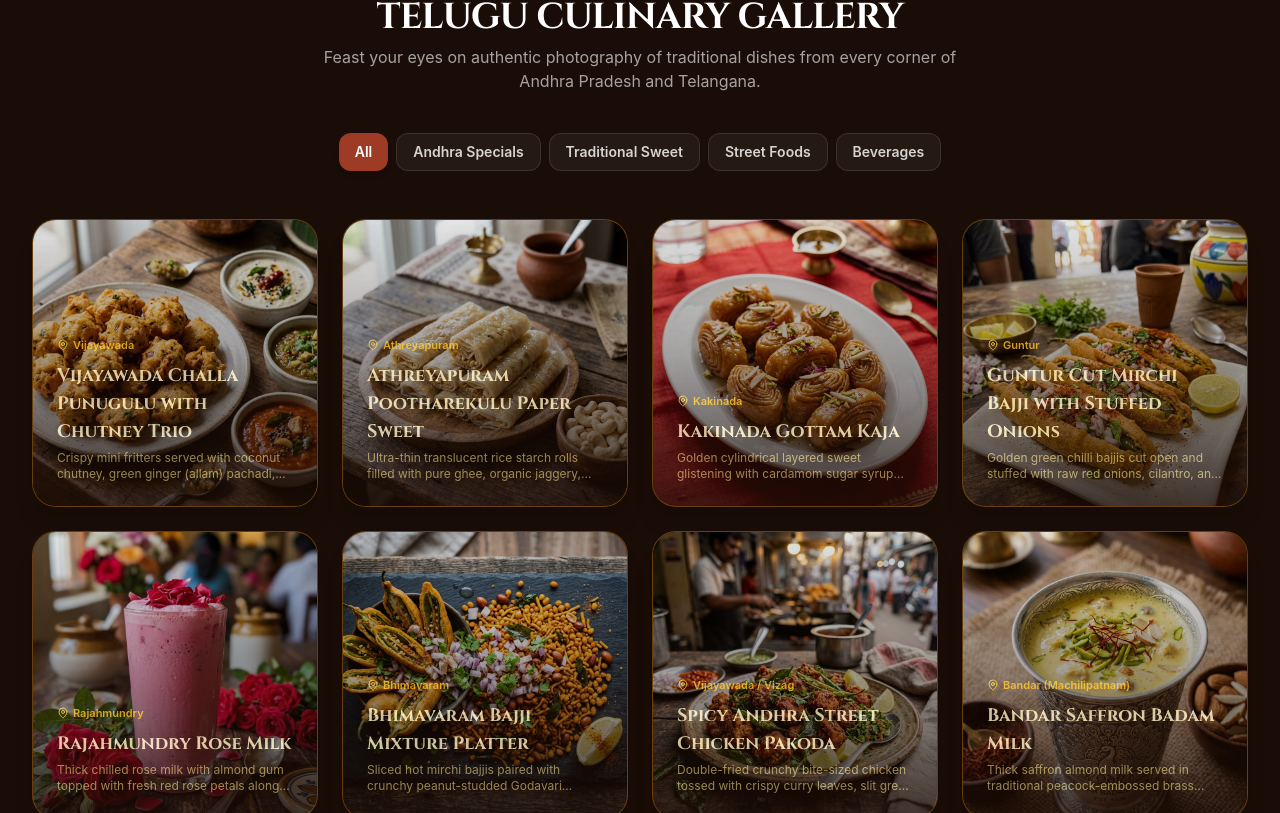
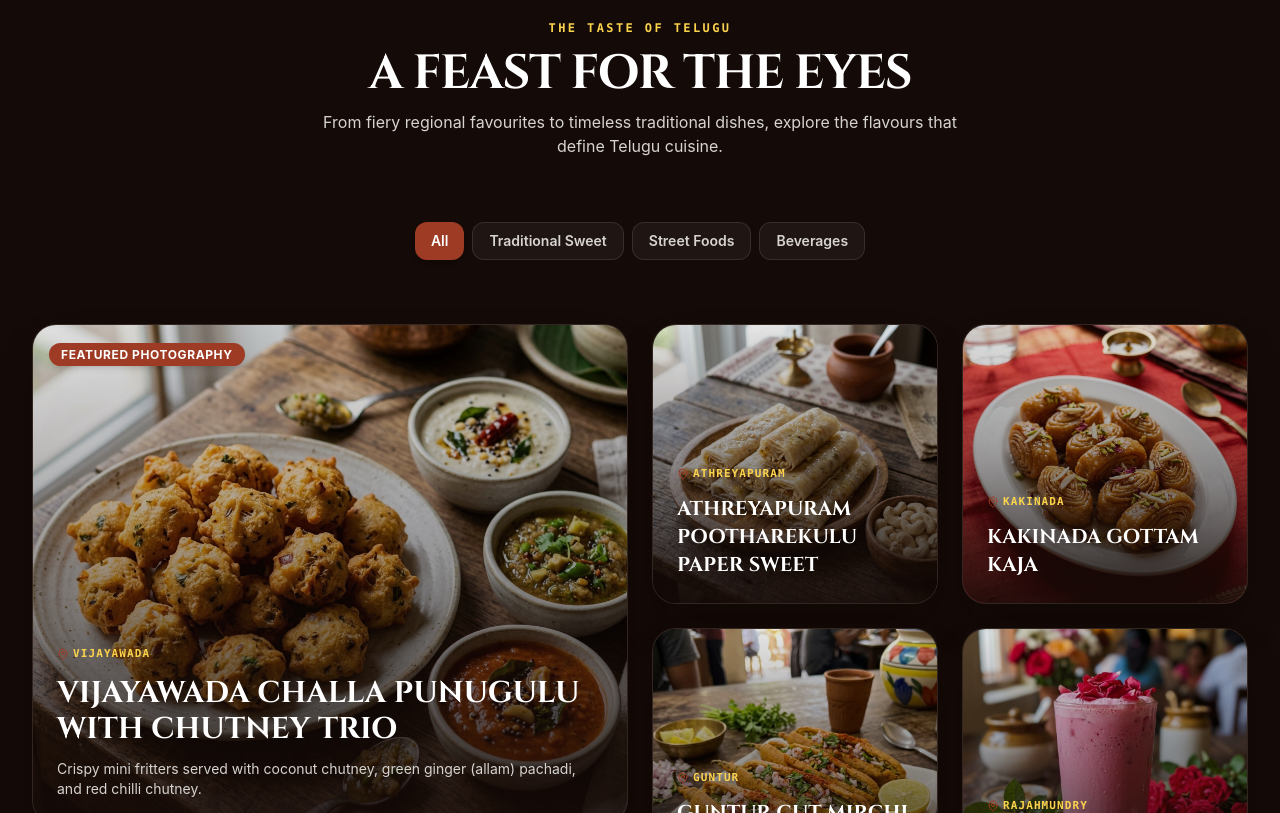
Before and after one commit to sairaghavendra123/All-in-1-places, a React (Vite) app: page / in a window 1280 px wide. Shown: the part 7947-8760 px from the top of the page. Built offline with nearby package versions, Linux system fonts and the light colour scheme; a web font is replaced by a local one.

Commit message:
Refine Food Gallery section into a premium editorial magazine showcase

```diff
--- a/src/components/FoodGallery.jsx
+++ b/src/components/FoodGallery.jsx
@@ -1,37 +1,42 @@
 import React, { useState } from 'react';
 import { motion, AnimatePresence } from 'framer-motion';
-import { Camera, Maximize2, X, MapPin, Sparkles } from 'lucide-react';
+import { Maximize2, X, MapPin, Sparkles } from 'lucide-react';
 import { FOOD_GALLERY } from '../data/foodData';
 
 export default function FoodGallery() {
   const [selectedImage, setSelectedImage] = useState(null);
   const [galleryFilter, setGalleryFilter] = useState('All');
 
-  const filterTabs = ['All', 'Andhra Specials', 'Traditional Sweet', 'Street Foods', 'Beverages'];
+  const filterTabs = ['All', 'Traditional Sweet', 'Street Foods', 'Beverages'];
 
   const filteredGallery = galleryFilter === 'All'
     ? FOOD_GALLERY
-    : FOOD_GALLERY.filter((item) => item.category === galleryFilter);
+    : FOOD_GALLERY.filter((item) => {
+        if (galleryFilter === 'Traditional Sweet') return item.category === 'Traditional Sweet';
+        if (galleryFilter === 'Street Foods') return item.category === 'Street Foods';
+        if (galleryFilter === 'Beverages') return item.category === 'Beverages';
+        return true;
+      });
 
   return (
-    <section id="gallery" className="py-20 bg-[#1A0D07] relative z-10">
-      <div className="max-w-7xl mx-auto px-4 sm:px-6 lg:px-8">
+    <section id="gallery" className="py-24 sm:py-32 bg-[#140A07] relative overflow-hidden border-t border-white/5">
+      <div className="max-w-7xl mx-auto px-4 sm:px-6 lg:px-8 relative z-10 space-y-12 sm:space-y-16">
 
-        {/* Section Header */}
-        <div className="text-center max-w-2xl mx-auto mb-10 space-y-2">
-          <span className="text-xs font-bold uppercase tracking-[0.2em] text-[#9E3B24]">
-            PHOTOGRAPHY
+        {/* 1. Section Introduction */}
+        <div className="text-center max-w-2xl mx-auto space-y-3">
+          <span className="text-xs font-bold uppercase tracking-[0.2em] text-amber-300 font-mono">
+            THE TASTE OF TELUGU
           </span>
-          <h2 className="font-festive text-3xl sm:text-4xl font-bold text-white tracking-tight uppercase">
-            Telugu Culinary Gallery
+          <h2 className="font-festive text-3xl sm:text-5xl font-bold text-white tracking-tight uppercase">
+            A Feast for the Eyes
           </h2>
-          <p className="text-stone-400 text-sm sm:text-base leading-relaxed">
-            Feast your eyes on authentic photography of traditional dishes from every corner of Andhra Pradesh and Telangana.
+          <p className="text-stone-300 text-sm sm:text-base leading-relaxed font-sans">
+            From fiery regional favourites to timeless traditional dishes, explore the flavours that define Telugu cuisine.
           </p>
         </div>
 
-        {/* Gallery Filter Tabs */}
-        <div className="flex flex-wrap justify-center gap-2 mb-12">
+        {/* 2. Filter Category Selector Bar */}
+        <div className="flex flex-wrap justify-center gap-2">
           {filterTabs.map((tab) => (
             <button
               key={tab}
@@ -47,54 +52,78 @@ export default function FoodGallery() {
           ))}
         </div>
 
-        {/* Masonry / Grid Gallery */}
-        <div className="grid grid-cols-1 sm:grid-cols-2 lg:grid-cols-4 gap-6">
-          {filteredGallery.map((item, index) => (
+        {/* 3. Asymmetric Magazine Editorial Grid Layout */}
+        <div className="grid grid-cols-1 md:grid-cols-3 lg:grid-cols-4 gap-6 items-start">
+          {filteredGallery.map((item, index) => {
+            const isFeatured = index === 0 && galleryFilter === 'All';
+
+            return (
               <motion.div
                 key={item.id}
                 layout
-              initial={{ opacity: 0, scale: 0.9 }}
-              animate={{ opacity: 1, scale: 1 }}
-              exit={{ opacity: 0, scale: 0.9 }}
+                initial={{ opacity: 0, y: 20 }}
+                animate={{ opacity: 1, y: 0 }}
+                exit={{ opacity: 0, scale: 0.95 }}
                 transition={{ duration: 0.4, delay: index * 0.05 }}
                 onClick={() => setSelectedImage(item)}
-              className="relative group rounded-3xl overflow-hidden cursor-pointer border border-amber-500/30 shadow-xl bg-[#2B160C] h-72"
+                className={`group rounded-3xl overflow-hidden cursor-pointer border border-white/10 shadow-2xl bg-[#1C0D07] relative flex flex-col justify-end transition-all duration-300 hover:-translate-y-1.5 ${
+                  isFeatured
+                    ? 'md:col-span-2 md:row-span-2 h-[420px] sm:h-[500px]'
+                    : 'h-[260px] sm:h-[280px]'
+                }`}
               >
+                {/* Full Cover Image */}
+                <div className="absolute inset-0 z-0 overflow-hidden bg-stone-900">
                   <img
                     src={item.image}
                     alt={item.title}
-                className="w-full h-full object-cover group-hover:scale-110 transition-transform duration-700 filter brightness-90 group-hover:brightness-100"
+                    className="w-full h-full object-cover object-center group-hover:scale-105 transition-transform duration-700 ease-out filter brightness-90 group-hover:brightness-95"
                   />
+                  {/* Bottom Dark Gradient Overlay */}
+                  <div className="absolute inset-0 bg-gradient-to-t from-[#140A07] via-[#140A07]/40 to-transparent opacity-90 group-hover:opacity-95 transition-opacity" />
+                </div>
 
-              {/* Overlay on hover */}
-              <div className="absolute inset-0 bg-gradient-to-t from-[#1C0D07] via-[#1C0D07]/40 to-transparent opacity-80 group-hover:opacity-95 transition-opacity duration-300 flex flex-col justify-end p-6">
+                {/* Top Badges for Featured Card */}
+                {isFeatured && (
+                  <div className="absolute top-4 left-4 z-10">
+                    <span className="px-3 py-1 rounded-full bg-[#9E3B24] text-white text-xs font-bold uppercase tracking-wider shadow-md">
+                      Featured Photography
+                    </span>
+                  </div>
+                )}
 
-                <div className="flex items-center justify-between mb-1">
-                  <span className="text-[11px] font-semibold text-amber-400 flex items-center gap-1">
-                    <MapPin className="w-3 h-3 text-amber-300" />
+                {/* Minimal Content Overlay */}
+                <div className="relative z-10 p-6 space-y-2">
+                  <div className="flex items-center justify-between">
+                    <span className="text-[11px] font-mono font-bold uppercase tracking-widest text-amber-300 flex items-center gap-1">
+                      <MapPin className="w-3 h-3 text-[#9E3B24]" />
                       {item.city}
                     </span>
-                  <span className="p-1.5 rounded-full bg-amber-500/20 text-amber-300 opacity-0 group-hover:opacity-100 transition-opacity">
+                    <span className="p-1.5 rounded-full bg-white/10 text-white opacity-0 group-hover:opacity-100 transition-opacity">
                       <Maximize2 className="w-3.5 h-3.5" />
                     </span>
                   </div>
 
-                <h3 className="font-festive text-lg font-bold text-amber-100 group-hover:text-amber-300 transition-colors">
+                  <h3 className={`font-festive font-bold text-white group-hover:text-amber-200 transition-colors uppercase leading-tight ${
+                    isFeatured ? 'text-2xl sm:text-3xl' : 'text-lg sm:text-xl'
+                  }`}>
                     {item.title}
                   </h3>
 
-                <p className="text-amber-200/70 text-xs line-clamp-2 mt-1">
+                  {isFeatured && (
+                    <p className="text-stone-300 text-xs sm:text-sm line-clamp-2 pt-1 font-sans">
                       {item.caption}
                     </p>
-
+                  )}
                 </div>
               </motion.div>
-          ))}
+            );
+          })}
         </div>
 
       </div>
 
-      {/* Lightbox Fullscreen Modal */}
+      {/* 4. Lightbox Fullscreen Modal */}
       <AnimatePresence>
         {selectedImage && (
           <motion.div
@@ -102,40 +131,46 @@ export default function FoodGallery() {
             animate={{ opacity: 1 }}
             exit={{ opacity: 0 }}
             onClick={() => setSelectedImage(null)}
-            className="fixed inset-0 z-50 bg-black/90 backdrop-blur-md flex items-center justify-center p-4"
+            className="fixed inset-0 z-50 bg-black/90 backdrop-blur-md flex items-center justify-center p-4 sm:p-6"
           >
             <motion.div
-              initial={{ scale: 0.9, opacity: 0 }}
+              initial={{ scale: 0.95, opacity: 0 }}
               animate={{ scale: 1, opacity: 1 }}
-              exit={{ scale: 0.9, opacity: 0 }}
+              exit={{ scale: 0.95, opacity: 0 }}
               onClick={(e) => e.stopPropagation()}
-              className="relative max-w-4xl w-full bg-[#2B160C] rounded-3xl overflow-hidden border border-amber-500/40 shadow-2xl"
+              className="relative max-w-4xl w-full bg-[#1C0D07] rounded-3xl overflow-hidden border border-white/10 shadow-2xl"
             >
               <button
                 onClick={() => setSelectedImage(null)}
-                className="absolute top-4 right-4 z-10 w-10 h-10 rounded-full bg-black/70 text-amber-200 hover:text-white flex items-center justify-center border border-amber-500/40"
+                className="absolute top-4 right-4 z-10 w-10 h-10 rounded-full bg-black/70 text-white hover:bg-[#9E3B24] flex items-center justify-center border border-white/10 transition-colors"
               >
-                <X className="w-6 h-6" />
+                <X className="w-5 h-5" />
               </button>
 
-              <div className="relative h-96 sm:h-[450px]">
+              <div className="relative h-80 sm:h-[480px] bg-stone-900">
                 <img
                   src={selectedImage.image}
                   alt={selectedImage.title}
                   className="w-full h-full object-cover"
                 />
+                <div className="absolute inset-0 bg-gradient-to-t from-[#1C0D07] via-transparent to-transparent opacity-60" />
               </div>
 
-              <div className="p-6 bg-[#1C0D07]">
-                <div className="flex items-center justify-between mb-2">
-                  <span className="px-3 py-1 rounded-full bg-[#7A1C1C] text-amber-200 text-xs font-bold">
-                    {selectedImage.city} • {selectedImage.category}
+              <div className="p-6 sm:p-8 space-y-3 bg-[#1C0D07]">
+                <div className="flex items-center justify-between">
+                  <span className="px-3 py-1 rounded-full bg-[#9E3B24] text-white text-xs font-bold uppercase tracking-wider">
+                    {selectedImage.city}
+                  </span>
+                  <span className="text-xs font-mono font-bold uppercase tracking-widest text-amber-300">
+                    {selectedImage.category}
                   </span>
                 </div>
-                <h3 className="font-festive text-2xl font-bold text-amber-100 mb-2">
+
+                <h3 className="font-festive text-2xl sm:text-3xl font-bold text-white uppercase">
                   {selectedImage.title}
                 </h3>
-                <p className="text-amber-200/80 text-sm">
+
+                <p className="text-stone-300 text-sm leading-relaxed font-sans">
                   {selectedImage.caption}
                 </p>
               </div>
```
Lines whose indentation alone changed are shown as unchanged.
